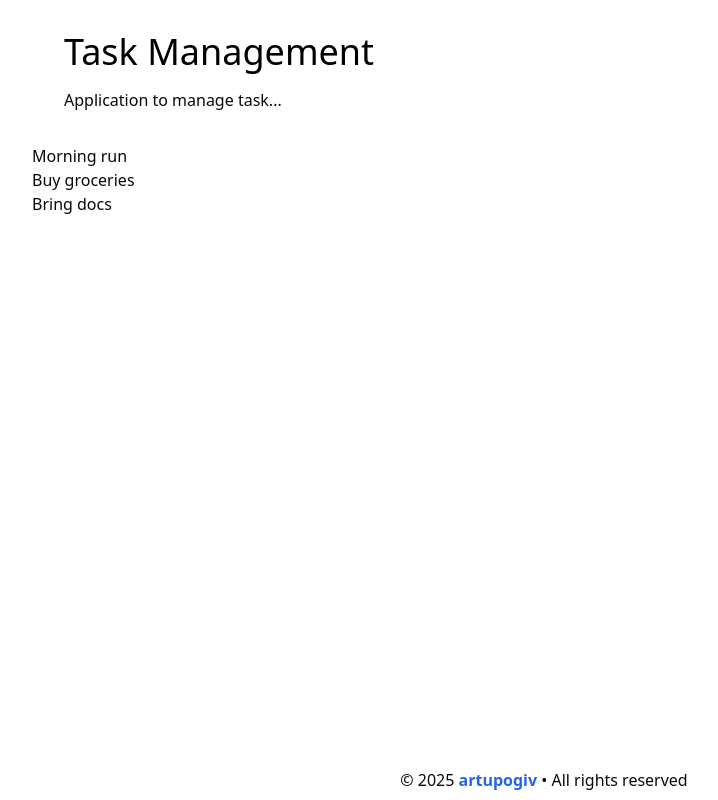
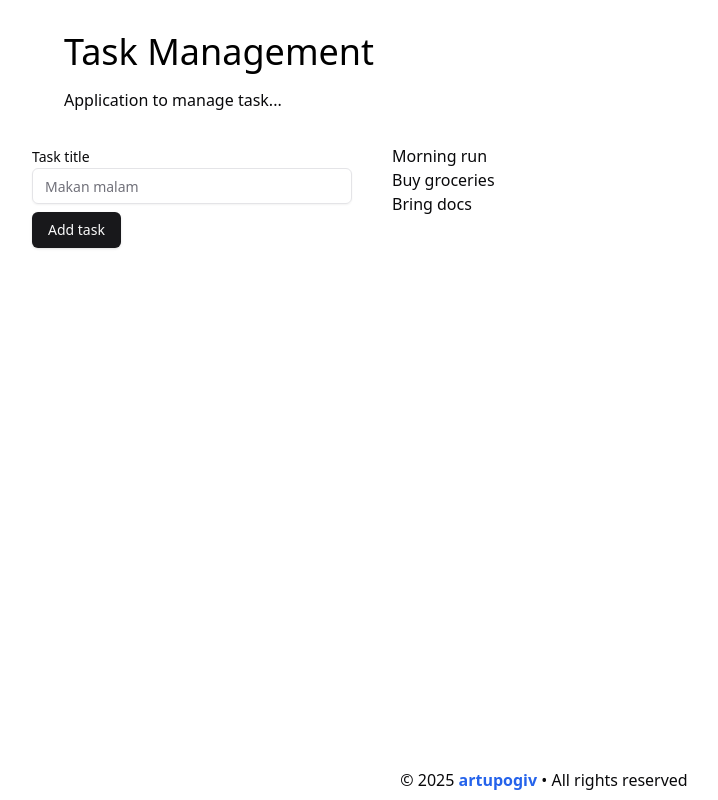
Before and after one commit to artupogiv/task-management, a React app: page / in a window 1280 px wide. Shown: the whole page, without its empty margins (96-814 px from the left). Built offline with nearby package versions, Linux system fonts and the light colour scheme; the HTML template or start-up script is replaced by a standard one.

Commit message:
feat: prepare add task form

```diff
--- a/src/App.tsx
+++ b/src/App.tsx
@@ -1,13 +1,26 @@
+import { useState } from "react";
 import { initialTasks } from "./components/shared/data/initial-tasks";
 import { Footer } from "./components/shared/layout/footer";
 import { Heading } from "./components/shared/layout/header";
+import { Input } from "./components/ui/input";
+import { Label } from "./components/ui/label";
+import { Button } from "./components/ui/button";
 
 export function App() {
-  const tasks = initialTasks;
+  const [tasks, setTasks] = useState(initialTasks);
 
   return (
     <div className="w-full max-w-5xl mx-auto ">
       <Heading />
+
+      <div className="flex gap-10">
+        <form className="max-w-xs w-full space-y-2">
+          <div>
+            <Label htmlFor="title">Task title</Label>
+            <Input id="title" type="text" placeholder="Makan malam" />
+          </div>
+          <Button type="submit">Add task</Button>
+        </form>
 
         <div className="w-full">
           <ul>
@@ -20,6 +33,7 @@ export function App() {
             })}
           </ul>
         </div>
+      </div>
 
       <Footer />
     </div>
```
Lines whose indentation alone changed are shown as unchanged.
